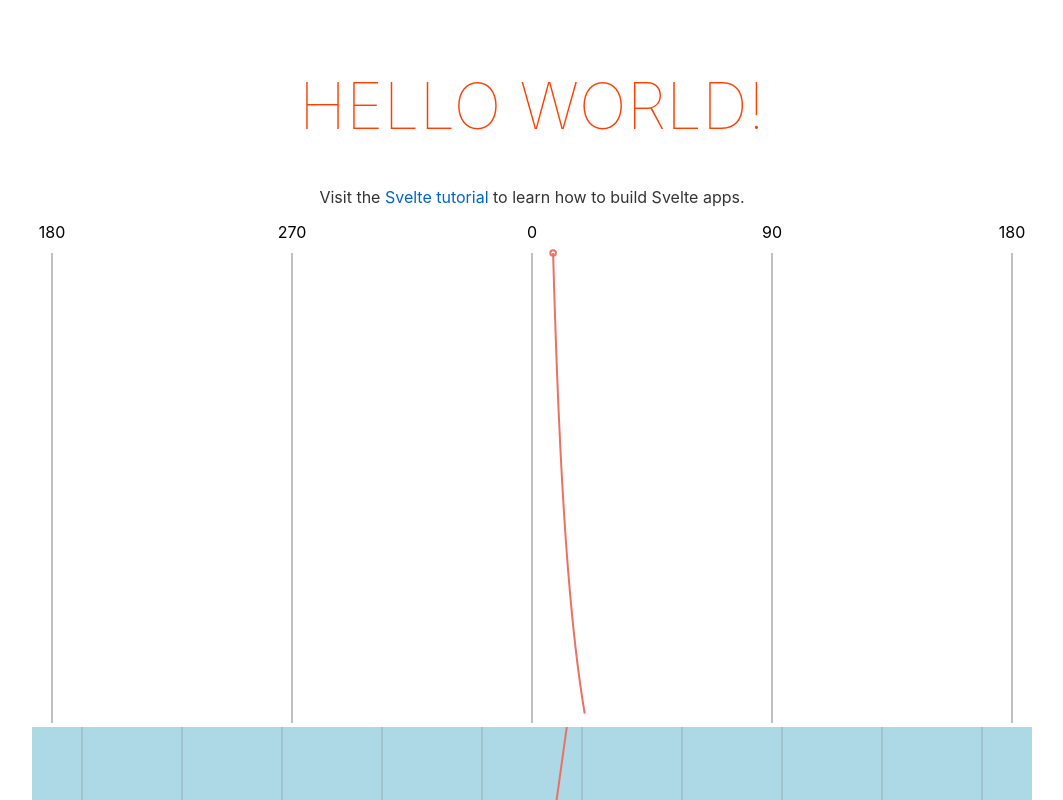
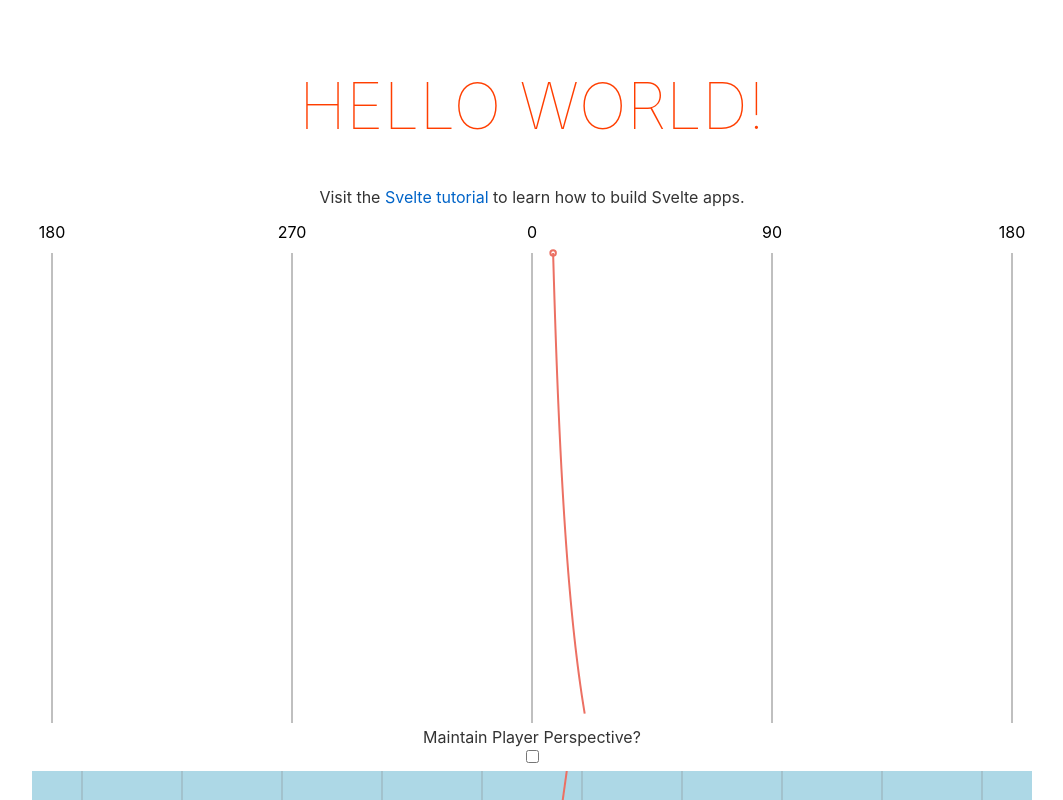
Before and after one commit to harryli0088/bearing-rate-graph, a Svelte app: page / in a window 1280 px wide. Shown: the top 800 px of the page, without its empty margins (108-1171 px from the left). Built offline with nearby package versions, Linux system fonts and the light colour scheme.

Commit message:
fixed bearing calculation, added checkbox

```diff
--- a/src/App.svelte
+++ b/src/App.svelte
@@ -8,6 +8,9 @@
 
 	const COLORS = ["#EC7063", "#F39C12", "#F1C40F", "#2ECC71", "#3498DB", "#AF7AC5", "#7D3C98"]
 	const MAX_HISTORY_LENGTH = 50
+
+	//TODO heading acceleration
+	//TODO draw out as far as hypotenus of canvas
 
 	let player = new PhysicsObject({
 		maxHistoryLength: MAX_HISTORY_LENGTH,
@@ -70,6 +73,7 @@
     otherActors.forEach(actor => {
       actor.update(player)
       actor.addBearing(getBearing(
+				player.heading,
 				player.positionX,
 				player.positionY,
 				actor.positionX,
--- a/src/Components/Ocean.svelte
+++ b/src/Components/Ocean.svelte
@@ -9,6 +9,12 @@
   export let player:PhysicsObject
 
   let canvas
+  let maintainPlayerPerspective = false
+  function handlePerspectiveChange() {
+    maintainPlayerPerspective = !maintainPlayerPerspective
+  }
+
+  let overlayPolarGrid = false
 
 
   let height:number = 500
@@ -27,10 +33,12 @@
       //center the canvas on the player
       ctx.translate(-expectedLeftX, -expectedTopY)
 
-      //rotate the canvas to keep the player pointing up
-      ctx.translate(player.positionX, player.positionY)
-      ctx.rotate(-player.heading * Math.PI / 180)
-      ctx.translate(-player.positionX, -player.positionY)
+      if(maintainPlayerPerspective) {
+        //rotate the canvas to keep the player pointing up
+        ctx.translate(player.positionX, player.positionY)
+        ctx.rotate(-player.heading * Math.PI / 180)
+        ctx.translate(-player.positionX, -player.positionY)
+      }
 
       //redraw the background
       ctx.clearRect(expectedLeftX, expectedTopY, width + 2, height + 2)
@@ -99,6 +107,15 @@
 </script>
 
 <main>
+  <div>
+    <label for="playerPerspectiveCheckbox">Maintain Player Perspective?</label>
+    <input
+      id="playerPerspectiveCheckbox"
+      type="checkbox"
+      bind:checked={maintainPlayerPerspective}
+      on:click{handlePerspectiveChange}
+    />
+  </div>
   <canvas
     bind:this={canvas}
     {width}
@@ -107,21 +124,5 @@
 </main>
 
 <style>
-  svg {
-    background-color: lightblue;
-  }
 
-  line {
-    stroke-width: 2px;
-  }
-
-  circle {
-    fill: none;
-    stroke-width: 2px;
-  }
-
-  #player {
-    stroke: black;
-    fill: black;
-  }
 </style>
--- a/src/utils/getBearing.ts
+++ b/src/utils/getBearing.ts
@@ -3,22 +3,26 @@
  * return the target's bearing from the origin in degrees
  * with the top of the screen being 0, then going clockwise around the origin
  * ie forwards is 0, right is 90, behind is 180, left is 270
- * @param  originX HTML X coordinate
- * @param  originY HTML Y coordinate (y gets bigger going down the screen)
- * @param  targetX HTML X coordinate
- * @param  targetY HTML Y coordinate (y gets bigger going down the screen)
- * @return         bearing in degrees
+ * @param  originHeading heading of the origin in degrees
+ * @param  originX       HTML X coordinate
+ * @param  originY       HTML Y coordinate (y gets bigger going down the screen)
+ * @param  targetX       HTML X coordinate
+ * @param  targetY       HTML Y coordinate (y gets bigger going down the screen)
+ * @return               bearing in degrees
  */
 export default function getBearing(
-  originX,
-  originY,
-  targetX,
-  targetY,
+  originHeading:number,
+  originX:number,
+  originY:number,
+  targetX:number,
+  targetY:number,
 ) {
   let angle = Math.atan2(
     targetX - originX,
     originY - targetY
-  ) * 180 / Math.PI
+  ) * 180 / Math.PI - originHeading
+
+  angle %= 360
   if(angle < 0) {
     angle += 360
   }
```
